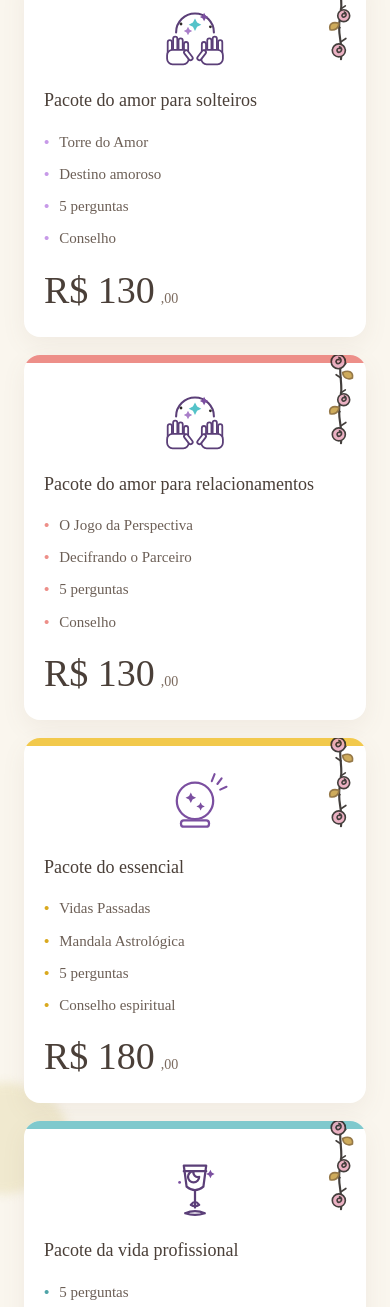
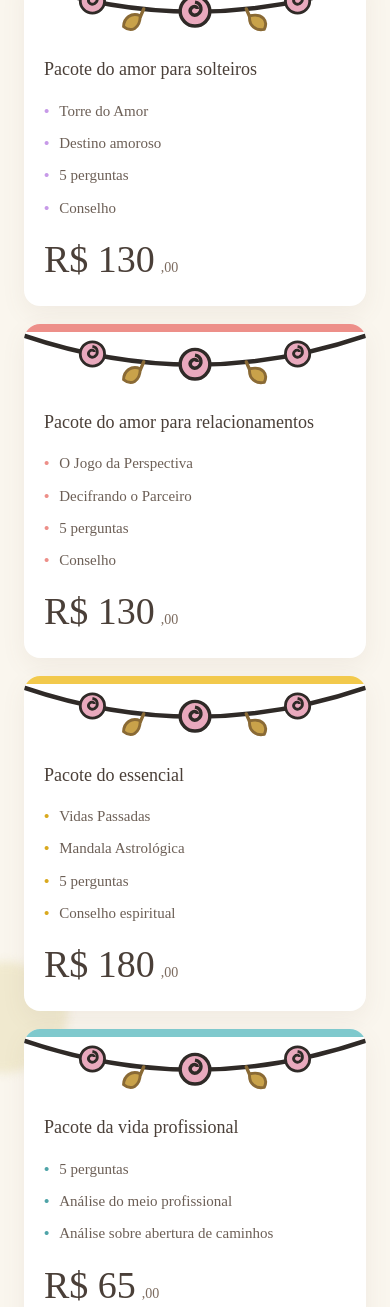
Before and after one commit to TalesDias/SacerdotizaTarot, an Astro site: page / in a window 390 px wide. Shown: the part 7680-8987 px from the top of the page. Built offline with nearby package versions, Linux system fonts and the light colour scheme; Astro itself is replaced by a stand-in of ours.

Commit message:
Swap the package icons for a rose garland across the card top
Drops the four illustrated icons (deck, ball, chalice, moon) and reworks the
rose vine that hung down the top-right corner into a garland swagging from the
top-left corner to the top-right.

The vine is a quadratic curve anchored at both corners — y = 5 + 102t(1−t) over
x = 300t — so the blooms and leaves sit on it by construction rather than by eye:
outer roses at t=0.2/0.8, the largest at the low point, leaves at t=0.35/0.65.

Two things the first pass got wrong and this fixes: the old vine's tick marks
became arrowheads once the stem ran horizontally, so they are gone; and the
leaves floated free of the vine, so they now hang off a short stem.

The garland's height is a fixed fraction of the card's width, so the space
beneath it has to scale the same way. Percentage padding resolves against the
containing block's width, so `calc(16px + 18.5%)` holds a steady ~19px gap to
the title whether the card is 215px (five across at 1180px) or 342px (single
column on a phone). The viewBox is trimmed to the ink so that box is honest.

Removing the icons also retires the `icon` field and `PackageIcon` type from
content.ts, which nothing else read.

Verified: astro check clean, 0 contrast failures, no element overflow at
390/760/1400px, all five garlands render, no reference to the old icons remains.

```diff
--- a/src/components/PackageCard.astro
+++ b/src/components/PackageCard.astro
@@ -1,27 +1,18 @@
 ---
 import type { Package } from '../data/content';
-import BeadsIcon from './icons/BeadsIcon.astro';
-import DeckIcon from './icons/DeckIcon.astro';
-import BallIcon from './icons/BallIcon.astro';
-import ChaliceIcon from './icons/ChaliceIcon.astro';
-import MoonIcon from './icons/MoonIcon.astro';
+import RosesIcon from './icons/RosesIcon.astro';
 
 interface Props {
   pkg: Package;
 }
 const { pkg } = Astro.props;
-
-const ICONS = { deck: DeckIcon, ball: BallIcon, chalice: ChaliceIcon, moon: MoonIcon };
-const Icon = ICONS[pkg.icon];
 ---
 
 <article class="pkg" style={`--accent:${pkg.accent};--bullet:${pkg.bullet}`}>
-  <BeadsIcon />
+  <RosesIcon />
   <span class="topbar"></span>
 
   <div class="content">
-    <div class="icon"><Icon /></div>
-
     {
       pkg.badge ? (
         <div class="titlerow">
@@ -81,13 +72,10 @@ const Icon = ICONS[pkg.icon];
   .content {
     position: relative;
     z-index: 1;
-    padding: 22px 20px 0;
-  }
-
-  .icon {
-    display: flex;
-    justify-content: center;
-    margin: 2px 0 16px;
+    /* The garland is 18% of the card's width tall (viewBox 300x54) and offset
+       6px, so the clearance has to scale with the card too — percentage padding
+       resolves against the card width, giving a steady ~11px gap at every size. */
+    padding: calc(16px + 18.5%) 20px 0;
   }
 
   h3 {
@@ -100,7 +88,6 @@ const Icon = ICONS[pkg.icon];
 
   h3.solo {
     margin-bottom: 18px;
-    padding-right: 28px;
   }
 
   .titlerow {
@@ -108,7 +95,6 @@ const Icon = ICONS[pkg.icon];
     align-items: center;
     gap: 10px;
     margin: 0 0 12px;
-    padding-right: 28px;
     flex-wrap: wrap;
   }
 
--- a/src/components/icons/BallIcon.astro
+++ /dev/null
@@ -1,15 +0,0 @@
----
-// Crystal ball — "Pacote do essencial"
----
-<svg viewBox="0 0 100 100" width="70" height="70" aria-hidden="true">
-  <g fill="none" stroke="#7b4fa0" stroke-width="3.2" stroke-linecap="round" stroke-linejoin="round">
-    <circle cx="50" cy="44" r="26" fill="#fff" />
-    <path d="M30 76 q20 8 40 0" />
-    <rect x="30" y="72" width="40" height="9" rx="4" fill="#fff" />
-    <path d="M74 16 l4 -10 M82 20 l6 -8 M86 28 l9 -4" stroke-width="3" />
-  </g>
-  <g stroke="none" fill="#7b4fa0">
-    <path d="M44 32 l2.5 5 5 2.5 -5 2.5 -2.5 5 -2.5 -5 -5 -2.5 5 -2.5 z" />
-    <path d="M58 46 l2 4 4 2 -4 2 -2 4 -2 -4 -4 -2 4 -2 z" />
-  </g>
-</svg>
--- a/src/components/icons/BeadsIcon.astro
+++ /dev/null
@@ -1,33 +0,0 @@
----
-// Decorative beads/hands strand in the top-right corner of every package card.
----
-<svg viewBox="0 0 70 170" width="38" class="beads" aria-hidden="true">
-  <g fill="none" stroke="#2f2a27" stroke-width="4" stroke-linecap="round">
-    <path d="M35 6 C29 40 41 60 33 92 C27 118 39 136 35 166" />
-    <path d="M35 26 l9 -7 M35 46 l-9 -6 M34 74 l9 -6 M33 108 l-9 -7 M35 134 l9 -6" stroke-width="3" />
-  </g>
-  <g stroke="#8a6a35" stroke-width="3" stroke-linecap="round" fill="#c9a24a">
-    <path d="M38 36 C50 30 58 36 56 46 C48 50 39 46 38 36 Z" />
-    <path d="M31 100 C19 96 12 102 15 112 C24 114 31 109 31 100 Z" />
-  </g>
-  <g stroke="#2f2a27" stroke-width="3" stroke-linejoin="round">
-    <circle cx="30" cy="16" r="13" fill="#e9a9bd" />
-    <path d="M30 8 C36 9 37 16 32 19 C27 21 24 16 27 13 C29 11 32 12 32 14" fill="none" />
-    <circle cx="40" cy="86" r="11" fill="#e9a9bd" />
-    <path d="M40 79 C45 80 46 86 42 88 C38 90 35 86 38 83 C40 81 42 82 42 84" fill="none" />
-    <circle cx="31" cy="150" r="12" fill="#e9a9bd" />
-    <path d="M31 143 C37 144 38 150 33 153 C29 155 26 150 29 147 C31 145 34 146 34 148" fill="none" />
-  </g>
-</svg>
-
-<style>
-  .beads {
-    position: absolute;
-    top: -2px;
-    right: 6px;
-    height: auto;
-    opacity: 0.9;
-    pointer-events: none;
-    z-index: 0;
-  }
-</style>
--- a/src/components/icons/ChaliceIcon.astro
+++ /dev/null
@@ -1,17 +0,0 @@
----
-// Chalice — "Pacote da vida profissional"
----
-<svg viewBox="0 0 100 100" width="70" height="70" aria-hidden="true">
-  <g fill="none" stroke="#5b3f78" stroke-width="3.2" stroke-linecap="round" stroke-linejoin="round">
-    <path d="M34 18 L38 48 q12 10 24 0 L66 18 Z" fill="#fff" />
-    <path d="M34 26 L66 26" />
-    <path d="M50 54 L50 78" />
-    <path d="M44 74 q6 -8 12 0 q-6 4 -12 0" fill="none" />
-    <path d="M36 86 q14 -6 28 0 q-14 5 -28 0" fill="#fff" />
-    <path d="M56 34 a8 8 0 1 1 -8 -8 a6.4 6.4 0 0 0 8 8 z" fill="none" />
-  </g>
-  <g stroke="none" fill="#7b4fa0">
-    <path d="M72 24 l2 4 4 2 -4 2 -2 4 -2 -4 -4 -2 4 -2 z" />
-    <circle cx="28" cy="42" r="2" />
-  </g>
-</svg>
--- a/src/components/icons/DeckIcon.astro
+++ /dev/null
@@ -1,31 +0,0 @@
----
-// Two hands fanning cards — "Pacote do amor" (solteiros and relacionamentos)
----
-<svg viewBox="0 0 100 100" width="70" height="70" aria-hidden="true">
-  <g fill="none" stroke="#5b3f78" stroke-width="3" stroke-linecap="round" stroke-linejoin="round">
-    <path d="M23 42 A27 27 0 0 1 77 42" />
-    <g transform="translate(11,48) scale(.86)">
-      <rect x="0" y="6" width="7" height="24" rx="3.5" fill="#fff" />
-      <rect x="9" y="0" width="7" height="30" rx="3.5" fill="#fff" />
-      <rect x="18" y="3" width="7" height="27" rx="3.5" fill="#fff" />
-      <rect x="27" y="9" width="7" height="21" rx="3.5" fill="#fff" />
-      <rect x="-1" y="22" width="36" height="24" rx="9" fill="#fff" />
-      <rect x="30" y="22" width="7" height="19" rx="3.5" fill="#fff" transform="rotate(-38 33 30)" />
-    </g>
-    <g transform="translate(89,48) scale(-.86,.86)">
-      <rect x="0" y="6" width="7" height="24" rx="3.5" fill="#fff" />
-      <rect x="9" y="0" width="7" height="30" rx="3.5" fill="#fff" />
-      <rect x="18" y="3" width="7" height="27" rx="3.5" fill="#fff" />
-      <rect x="27" y="9" width="7" height="21" rx="3.5" fill="#fff" />
-      <rect x="-1" y="22" width="36" height="24" rx="9" fill="#fff" />
-      <rect x="30" y="22" width="7" height="19" rx="3.5" fill="#fff" transform="rotate(-38 33 30)" />
-    </g>
-  </g>
-  <g stroke="none">
-    <path d="M50 22 l3 6 6 3 -6 3 -3 6 -3 -6 -6 -3 6 -3 z" fill="#54c3c9" />
-    <path d="M63 14 l2 4 4 2 -4 2 -2 4 -2 -4 -4 -2 4 -2 z" fill="#7b4fa0" />
-    <path d="M40 34 l2 4 4 2 -4 2 -2 4 -2 -4 -4 -2 4 -2 z" fill="#a97fc9" />
-    <circle cx="30" cy="30" r="2" fill="#2f2a27" />
-    <circle cx="72" cy="34" r="2" fill="#2f2a27" />
-  </g>
-</svg>
--- a/src/components/icons/MoonIcon.astro
+++ /dev/null
@@ -1,12 +0,0 @@
----
-// Crescent moon — "Pacote mensal"
----
-<svg viewBox="0 0 100 100" width="70" height="70" aria-hidden="true">
-  <path d="M62 12 a40 40 0 1 0 14 62 a34 34 0 0 1 -14 -62 z" fill="#fff" stroke="#5b3f78" stroke-width="3.2" stroke-linejoin="round" />
-  <g stroke="none">
-    <path d="M64 44 l3 5 5 3 -5 3 -3 5 -3 -5 -5 -3 5 -3 z" fill="#54c3c9" />
-    <path d="M78 42 l3 5 5 3 -5 3 -3 5 -3 -5 -5 -3 5 -3 z" fill="#7b4fa0" />
-    <circle cx="52" cy="70" r="2.4" fill="#5b3f78" />
-    <circle cx="60" cy="26" r="2" fill="#5b3f78" />
-  </g>
-</svg>
--- /dev/null
+++ b/src/components/icons/RosesIcon.astro
@@ -0,0 +1,53 @@
+---
+/**
+ * Rose garland swagging across the top of a package card, left corner to right.
+ *
+ * The vine is a quadratic curve anchored at both top corners — y = 5 + 102t(1−t)
+ * over x = 300t — so every bloom and leaf sits on it by construction: the outer
+ * roses at t=0.2/0.8 (x=60, x=240), the largest at the low point x=150, leaves
+ * at t=0.35/0.65.
+ *
+ * The viewBox is trimmed to the ink (lowest point is the left leaf at y≈50), so
+ * its box height is meaningful for laying out beneath it. At width:100% the
+ * garland's height tracks the card and the blooms never distort.
+ */
+---
+<svg viewBox="0 0 300 54" class="roses" aria-hidden="true">
+  <path d="M0 5 Q150 56 300 5" fill="none" stroke="#2f2a27" stroke-width="4" stroke-linecap="round" />
+
+  <g stroke="#8a6a35" stroke-width="3" stroke-linejoin="round" stroke-linecap="round">
+    <path d="M105 28 l-3 7" fill="none" />
+    <path d="M0 0 C12 -6 20 0 18 10 C10 14 1 10 0 0 Z" fill="#c9a24a"
+          transform="translate(102 34) rotate(118) scale(.85)" />
+    <path d="M195 28 l3 7" fill="none" />
+    <path d="M0 0 C12 -6 20 0 18 10 C10 14 1 10 0 0 Z" fill="#c9a24a"
+          transform="translate(198 34) rotate(14) scale(.85)" />
+  </g>
+
+  <g stroke="#2f2a27" stroke-width="3" stroke-linejoin="round">
+    <g transform="translate(60 21) scale(.82)">
+      <circle r="13" fill="#e9a9bd" />
+      <path d="M0 -8 C6 -7 7 0 2 3 C-3 5 -6 0 -3 -3 C-1 -5 2 -4 2 -2" fill="none" />
+    </g>
+    <g transform="translate(150 30)">
+      <circle r="13" fill="#e9a9bd" />
+      <path d="M0 -8 C6 -7 7 0 2 3 C-3 5 -6 0 -3 -3 C-1 -5 2 -4 2 -2" fill="none" />
+    </g>
+    <g transform="translate(240 21) scale(.82)">
+      <circle r="13" fill="#e9a9bd" />
+      <path d="M0 -8 C6 -7 7 0 2 3 C-3 5 -6 0 -3 -3 C-1 -5 2 -4 2 -2" fill="none" />
+    </g>
+  </g>
+</svg>
+
+<style>
+  .roses {
+    position: absolute;
+    top: 6px;
+    left: 0;
+    width: 100%;
+    height: auto;
+    pointer-events: none;
+    z-index: 0;
+  }
+</style>
--- a/src/data/content.ts
+++ b/src/data/content.ts
@@ -211,15 +211,12 @@ export const TIME_TIERS: Tier[] = [
   },
 ];
 
-export type PackageIcon = 'deck' | 'ball' | 'chalice' | 'moon';
-
 export interface Package {
   name: string;
   /** Top bar and heading accent. */
   accent: string;
   /** Bullet colour — darker than `accent` where the accent is too light on white. */
   bullet: string;
-  icon: PackageIcon;
   items?: string[];
   description?: string;
   badge?: string;
@@ -237,7 +234,6 @@ export const PACKAGES: Package[] = [
     name: 'Pacote do amor para solteiros',
     accent: '#c79ae8',
     bullet: '#c79ae8',
-    icon: 'deck',
     items: ['Torre do Amor', 'Destino amoroso', '5 perguntas', 'Conselho'],
     price: 130,
     priceLabel: 'R$ 130',
@@ -247,7 +243,6 @@ export const PACKAGES: Package[] = [
     name: 'Pacote do amor para relacionamentos',
     accent: '#ed8f89',
     bullet: '#ed8f89',
-    icon: 'deck',
     items: ['O Jogo da Perspectiva', 'Decifrando o Parceiro', '5 perguntas', 'Conselho'],
     price: 130,
     priceLabel: 'R$ 130',
@@ -257,7 +252,6 @@ export const PACKAGES: Package[] = [
     name: 'Pacote do essencial',
     accent: '#f2c94c',
     bullet: '#d9a91f',
-    icon: 'ball',
     items: ['Vidas Passadas', 'Mandala Astrológica', '5 perguntas', 'Conselho espiritual'],
     price: 180,
     priceLabel: 'R$ 180',
@@ -267,7 +261,6 @@ export const PACKAGES: Package[] = [
     name: 'Pacote da vida profissional',
     accent: '#7fc9cd',
     bullet: '#4fa4a8',
-    icon: 'chalice',
     items: ['5 perguntas', 'Análise do meio profissional', 'Análise sobre abertura de caminhos'],
     price: 65,
     priceLabel: 'R$ 65',
@@ -277,7 +270,6 @@ export const PACKAGES: Package[] = [
     name: 'Pacote mensal',
     accent: '#8ed07a',
     bullet: '#8ed07a',
-    icon: 'moon',
     badge: 'assinatura',
     description:
       'Todo início de mês (no dia combinado) te enviarei uma análise de 4/5 áreas de sua vida (a sua escolha) + um conselho.',
```
